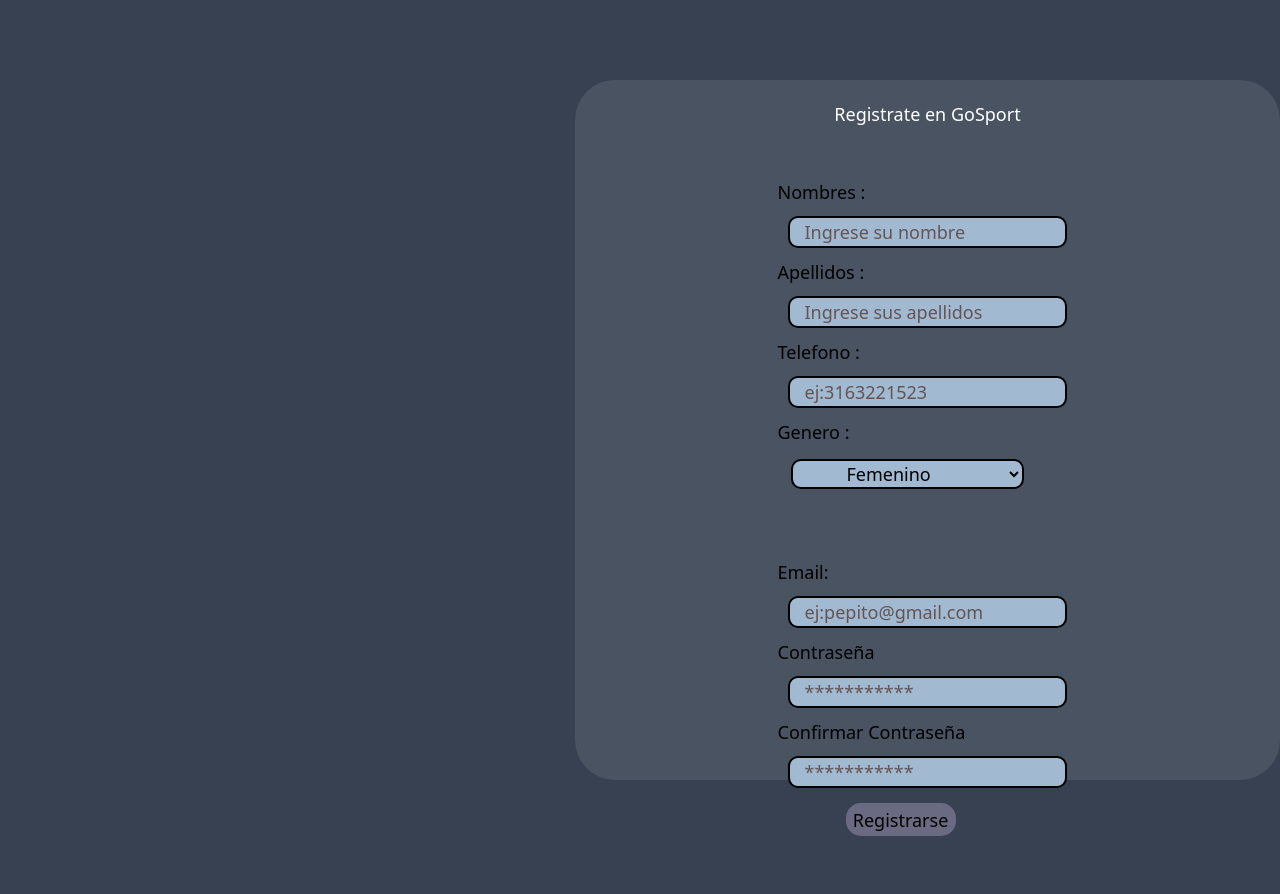
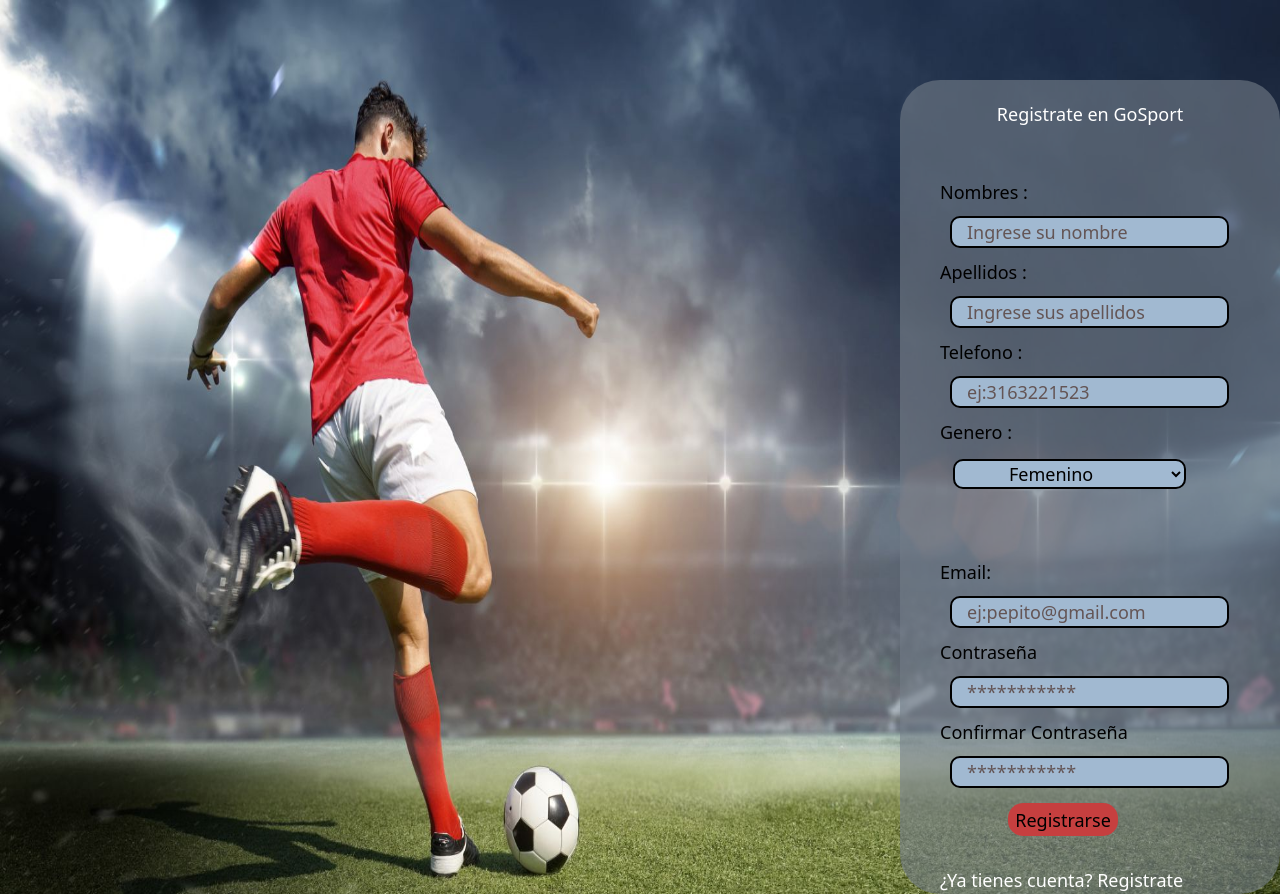
Before and after one commit to br3y3n/projectSena, a Next.js app: page /auth/registro in a window 1280 px wide. Before the commit the page ends 836 px from the top, so only its background shows below. Built offline with nearby package versions, Linux system fonts and the light colour scheme.

Commit message:
registro

```diff
--- a/src/app/auth/registro/page.jsx
+++ b/src/app/auth/registro/page.jsx
@@ -36,8 +36,16 @@
           <input type="password" id="confirmar-password" name="confirmar-password" placeholder="***********" required />
 
           <div className='divre'>
-            <button type="submit" className='registros'>Registrarse</button>
+            <button   type="submit" className='registros'>Registrarse</button>
+
+
           </div>
+          <h1 className='cuenta'>¿Ya tienes cuenta? <a href="https://www.youtube.com/watch?v=-5r7yM3VdS0&ab_channel=EVANGOA%E2%84%A2">Registrate</a>
+          </h1>
+
+
+
+
         </form>
       </div>
     </div>
--- a/src/app/auth/registro/styles.css
+++ b/src/app/auth/registro/styles.css
@@ -1,14 +1,17 @@
 body{
-    background:#263344;
+    /*background-image: url('https://as01.epimg.net/masdeporte/imagenes/2021/08/18/reportajes/1629287252_471087_1632935001_noticiareportajes_grande.jpg');*/
+    background-image: url('../../../../public/image/imgRegistro/jugador.jpg');
+    background-size: 100% 125%;
+    background-repeat: no-repeat;
 }
 
 
 .mayor{
     margin-top: 80px;
-    margin-left: 575px;
-    background: rgba(116, 126, 137, 0.3);
+    margin-left: 900px;
+    background: rgba(116, 126, 137, 0.6);
     width: 800px;
-    height: 700px;
+    height: auto;
     border-radius: 40px;
 }
 h1{
@@ -75,8 +78,12 @@
 }
 .registros{
     border-radius: 15px;
-    background-color: rgb(106, 106, 130);
+    background-color: #C63F3F;
     width: 110px;
     height: 33px;
 
 }
+
+.cuenta{
+    margin-top: 30px;
+}
```
Also changed, not shown: public/image/imgRegistro/jugador.jpg (added).
